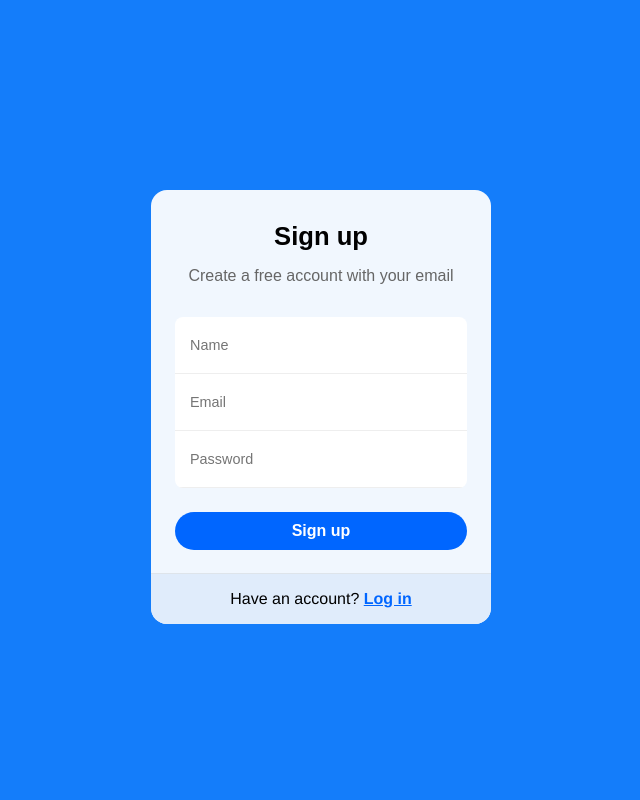
After one commit to jakemarsdenn/SeatGeek-Alerts, a Flask app: template templates/signup.html in a window 1280 px wide. The commit adds this page. Shown: the whole page, without its empty margins (397-1037 px from the left). Run offline with Flask 3, Linux system fonts and the light colour scheme; the template is opened without the code that fills it, so the values that code supplies are empty.

Commit message:
created sign-up page

```diff
--- a/app.py
+++ b/app.py
@@ -1,10 +1,26 @@
 from flask import Flask, render_template, request
+from account import validate
 
 app = Flask(__name__)
+
 
 @app.route('/')
 def index():
     return render_template('index.html')
+
+
+@app.route('/sign_up', methods=['POST'])
+def sign_up():
+    return render_template('signup.html')
+
+
+@app.route('/create_account', methods=['POST'])
+def create_account():
+    name = request.form.get('name')
+    email = request.form.get('email')
+    password = request.form.get('password')
+    return validate(name, email, password)
+
 
 @app.route('/search_for_event', methods=['POST'])
 def search_for_event():
@@ -12,6 +28,7 @@ def search_for_event():
     # top_events = get_events_js(event_name)
     return render_template('events.html', event_name=event_name)
     # return render_template('events.html', event_name=event_name, top_events=top_events)
+
 
 def get_events_js(event_name):
     return None
@@ -21,5 +38,6 @@ def get_events_js(event_name):
     #         js_code = f.read()
     #         print("JavaScript file located successfully.")
 
+
 if __name__ == '__main__':
     app.run(debug=True)
--- a/static/css/style.css
+++ b/static/css/style.css
@@ -1,5 +1,6 @@
 :root {
   --softblue: rgb(20, 125, 250);
+  --myfont: --font-family,RoobertVF,Helvetica Neue,Helvetica,Arial,sans-serif;
 }
 
 html {
@@ -26,12 +27,19 @@ h2 {
 
 p {
   color: white;
-  font-family: var(--font-family,RoobertVF,Helvetica Neue,Helvetica,Arial,sans-serif);
+  font-family: var(--myfont);
   font-size: 18px;
   text-align: center;
   margin-top: -20px;
 }
 
+p2 {
+  color: black;
+  font-family: var(--myfont);
+  font-size: 16px;
+}
+
+/*SEARCH BAR*/
 .inputContainer {
   position: relative;
   display: flex;
@@ -102,3 +166,89 @@ p {
 .panel-body {
   padding: 15px;
 }
+
+
+/*SIGN UP FORM BOX*/
+.form-box {
+  max-width: 340px;
+  background: #f1f7fe;
+  overflow: hidden;
+  border-radius: 16px;
+  color: #010101;
+  font-family: Arial, sans-serif;
+  margin-top: 190px;
+  margin-left: 540px;
+}
+
+.form {
+  position: relative;
+  display: flex;
+  flex-direction: column;
+  padding: 32px 24px 24px;
+  gap: 16px;
+  text-align: center;
+}
+
+.title {
+  font-weight: bold;
+  font-size: 1.6rem;
+}
+
+.subtitle {
+  font-size: 1rem;
+  color: #666;
+}
+
+.form-container {
+  overflow: hidden;
+  border-radius: 8px;
+  background-color: #fff;
+  margin: 1rem 0 .5rem;
+  width: 100%;
+}
+
+.input {
+  background: none;
+  border: 0;
+  outline: 0;
+  height: 40px;
+  width: 100%;
+  border-bottom: 1px solid #eee;
+  font-size: .9rem;
+  padding: 8px 15px;
+}
+
+.form-section {
+  padding: 16px;
+  font-size: .85rem;
+  background-color: #e0ecfb;
+  box-shadow: rgb(0 0 0 / 8%) 0 -1px;
+  text-align: center;
+}
+
+.form-section a {
+  font-weight: bold;
+  color: #0066ff;
+  transition: color .3s ease;
+}
+
+.form-section a:hover {
+  color: #005ce6;
+  text-decoration: underline;
+}
+
+#button2 {
+  background-color: #0066ff;
+  color: #fff;
+  border: 0;
+  border-radius: 24px;
+  padding: 10px 16px;
+  font-size: 1rem;
+  font-weight: 600;
+  cursor: pointer;
+  transition: background-color .3s ease;
+}
+
+#button2:hover {
+  background-color: #005ce6;
+}
--- a/templates/index.html
+++ b/templates/index.html
@@ -10,6 +10,9 @@
     <title>SeatGeek Alerts</title>
 </head>
 <body>
+    <form action="/sign_up" method="post">
+        <button id="button1">SignUp</button>
+    </form>
     <h1>SeatGeek Alerts</h1>
     <p>Receive email alerts for price changes of your favorite tickets on SeatGeek.com!</p>
     <!-- search bar -->
--- /dev/null
+++ b/templates/signup.html
@@ -0,0 +1,27 @@
+<!DOCTYPE html>
+<html lang="en">
+<head>
+    <meta charset="UTF-8">
+    <meta http-equiv="X-UA-Compatible" content="IE=Edge">
+    <meta name="viewport" content="width=device-width, initial-scale=1.0">
+    <link rel="stylesheet" href="../static/css/style.css">
+    <title>SignUp</title>
+</head>
+<body>
+    <div class="form-box">
+        <form class="form" action="/create_account" method="post">
+            <span class="title">Sign up</span>
+            <span class="subtitle">Create a free account with your email</span>
+            <div class="form-container">
+                <input type="text" class="input" name="name" placeholder="Name">
+                <input type="email" class="input" name="email" placeholder="Email">
+                <input type="password" class="input" name="password" placeholder="Password">
+            </div>
+            <button id="button2">Sign up</button>
+        </form>
+        <div class="form-section">
+            <p2>Have an account? <a href="">Log in</a> </p2>
+        </div>
+    </div>
+</body>
+</html>
--- a/users.txt
+++ b/users.txt
@@ -1,2 +1,3 @@
-Name: name, Email: name@domain.com
-Name: user, Email: user@website.com
+Name: a, Email: jake@com, Password: password
+Name: a, Email: jake@com, Password: password
+Name: a, Email: jake@outlook.com, Password: password
```
Also changed, not shown: other parts of static/css/style.css (+59 -3 lines), account.py (added, +38 -0 lines), signup.py (deleted, +0 -23 lines), temp.py (deleted, +0 -59 lines).
